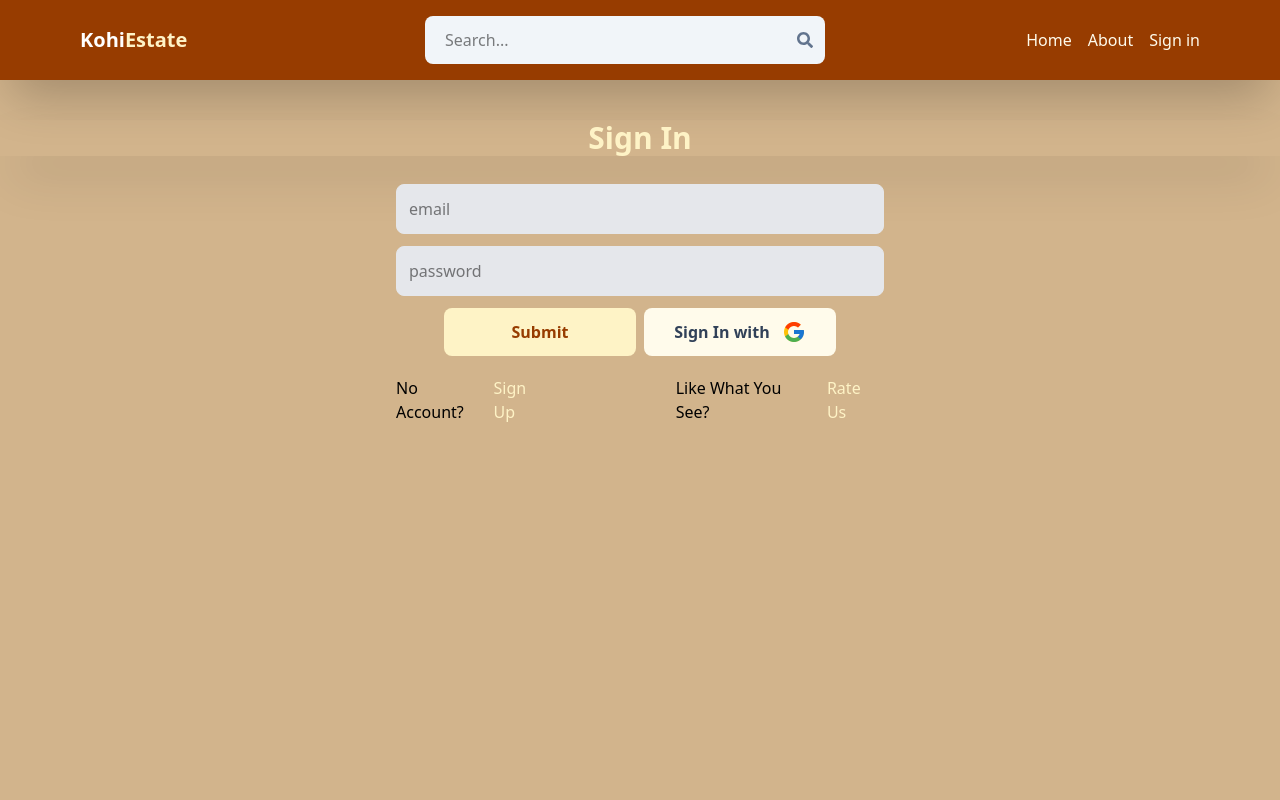
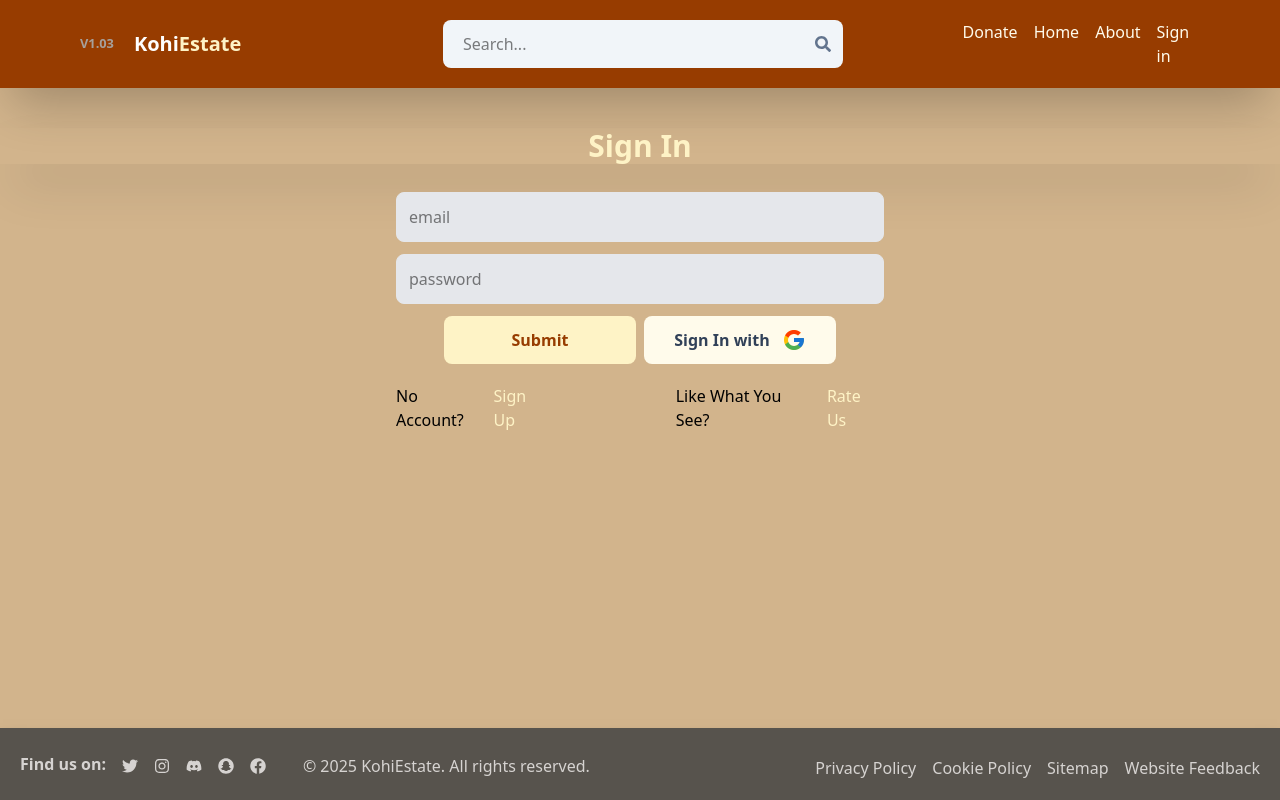
Before and after one commit to VIIthaG/Real-Estate-Platform-Node-Express, a React (Vite) app in the folder client/: page /signin in a window 1280 px wide. Built offline with nearby package versions, Linux system fonts and the light colour scheme; no server answers.

Commit message:
added a footer and some other qol changes

```diff
--- a/client/src/App.jsx
+++ b/client/src/App.jsx
@@ -7,11 +7,15 @@ import SignUp from "./pages/SignUp";
 import Profile from "./pages/Profile";
 import Header from "./components/Header";
 import PrivateRoute from "./components/PrivateRoute";
+import Footer from "./components/Footer";
 
 export default function App() {
   return (
     <BrowserRouter>
+      <div className="flex flex-col min-h-screen">
+        {/* //SUSSY the main and the divs were not originally there and are here  to make the footer work*/}
         <Header />
+        <main className="flex-grow">
           <Routes>
             <Route path="/" element={<Home />} />
             <Route path="/signin" element={<SignIn />} />
@@ -22,6 +26,9 @@ export default function App() {
               <Route path="/profile" element={<Profile />} />
             </Route>
           </Routes>
+        </main>
+        <Footer />
+      </div>
     </BrowserRouter>
   );
 }
--- /dev/null
+++ b/client/src/components/Footer.jsx
@@ -0,0 +1,56 @@
+import React from "react";
+import { FaFacebook, FaTwitter } from "react-icons/fa";
+import { Link } from "react-router-dom";
+import { FaInstagram } from "react-icons/fa";
+import { FaDiscord } from "react-icons/fa";
+import { FaSnapchat } from "react-icons/fa";
+
+function Footer() {
+  return (
+    <footer>
+      <div className="shadow-lg shadow-black/50 -mt-2">
+        <div className="p-5 bg-stone-600 flex justify-between text-stone-300 ">
+          <div className="flex font-semibold items-center space-x-4 ">
+            <span>Find us on:</span>
+            <Link to="https://x.com">
+              <FaTwitter className="mt-1" />
+            </Link>
+            <Link to="https://www.instagram.com">
+              <FaInstagram className="mt-1" />
+            </Link>
+            <Link to="https://www.discord.com">
+              <FaDiscord className="mt-1" />
+            </Link>
+            <Link to="https://www.snapchat.com">
+              <FaSnapchat className="mt-1" />
+            </Link>
+            <Link to="https://www.snapchat.com">
+              <FaFacebook className="mt-1" />
+            </Link>
+            &nbsp; &nbsp; &nbsp;
+            <p className="hidden lg:inline mt-1 font-normal">
+              © 2025 KohiEstate. All rights reserved.
+            </p>
+          </div>
+
+          <div className="flex  space-x-4 mt-2">
+            <Link to="abc.com" className="hover:underline ">
+              Privacy Policy
+            </Link>
+            <Link to="abc.com" className="hover:underline">
+              Cookie Policy
+            </Link>
+            <Link to="abc.com" className="hidden md:block hover:underline">
+              Sitemap
+            </Link>
+            <Link to="abc.com" className="hidden lg:block hover:underline">
+              Website Feedback
+            </Link>
+          </div>
+        </div>
+      </div>
+    </footer>
+  );
+}
+
+export default Footer;
--- a/client/src/components/Header.jsx
+++ b/client/src/components/Header.jsx
@@ -10,6 +10,10 @@ export default function Header() {
   return (
     <header className="bg-amber-800 shadow-2xl">
       <div className="flex justify-between items-center max-w-6xl mx-auto p-4 relative">
+        <small className="hidden lg:inline mr-5 font-semibold text-stone-400">
+          {" "}
+          V1.03
+        </small>
         {/* Logo and Made by VIIthaG */}
         <h1 className="font-bold flex items-center text-xl cursor-default">
           <Link to="/">
@@ -24,7 +28,7 @@ export default function Header() {
         </h1>
 
         <form
-          className="bg-slate-100 p-3 rounded-lg flex items-center ml-10 lg:ml-12 mr-4  lg:mr-30"
+          className="bg-slate-100 p-3 rounded-lg flex items-center ml-12 lg:ml-25 mr-4  lg:mr-30"
           action=""
         >
           <input
@@ -38,6 +42,11 @@ export default function Header() {
           <FaSearch className="text-slate-500"></FaSearch>
         </form>
         <ul className="flex gap-4">
+          <Link to="/">
+            <li className="hidden lg:inline text-amber-50 hover:underline">
+              Donate
+            </li>
+          </Link>
           <Link to="/">
             <li className="hidden sm:inline text-amber-50 hover:underline">
               Home
--- a/client/src/pages/SignIn.jsx
+++ b/client/src/pages/SignIn.jsx
@@ -12,37 +12,35 @@ export default function SignIn() {
   const { loading, error } = useSelector((state) => state.user);
   const navigate = useNavigate();
   const dispatch = useDispatch();
-
-  function handleChange(e) {
+  const handleChange = (e) => {
     setFormData({
       ...formData,
-      [e.target.id]: e.target.value, // to make  sure that  we can make entries in all 3 input fields without resetting anything or losing data
+      [e.target.id]: e.target.value,
     });
-  }
-
-  async function handleSubmit(e) {
+  };
+  const handleSubmit = async (e) => {
     e.preventDefault();
     try {
       dispatch(signInStart());
       const res = await fetch("/api/auth/signin", {
         method: "POST",
         headers: {
-          "Content-Type": " application/json",
+          "Content-Type": "application/json",
         },
         body: JSON.stringify(formData),
       });
       const data = await res.json();
+      console.log(data);
       if (data.success === false) {
         dispatch(signInFailure(data.message));
         return;
       }
-
-      dispatch(signInSuccess(data.message));
+      dispatch(signInSuccess(data));
       navigate("/");
     } catch (error) {
       dispatch(signInFailure(error.message));
     }
-  }
+  };
 
   return (
     <div className="my-10">
--- a/client/src/pages/SignUp.jsx
+++ b/client/src/pages/SignUp.jsx
@@ -54,7 +54,7 @@ export default function SignUp() {
           <input
             type="text"
             placeholder="username"
-            className="border border-gray-200 p-3 rounded-lg bg-gray-200"
+            className="border border-gray-200 p-3 rounded-lg bg-gray-200 hover:text-gray-700"
             id="username"
             onChange={handleChange}
           />
@@ -62,7 +62,7 @@ export default function SignUp() {
           <input
             type="text"
             placeholder="email"
-            className="border border-gray-200 p-3 rounded-lg bg-gray-200"
+            className="border border-gray-200 p-3 rounded-lg bg-gray-200 hover:text-gray-700"
             id="email"
             onChange={handleChange}
           />
@@ -70,7 +70,7 @@ export default function SignUp() {
           <input
             type="password"
             placeholder="password"
-            className="border border-gray-200 p-3 rounded-lg bg-gray-200"
+            className="border border-gray-200 p-3 rounded-lg bg-gray-200 hover:text-gray-700"
             id="password"
             onChange={handleChange}
           />
```
Lines whose indentation alone changed are shown as unchanged.
